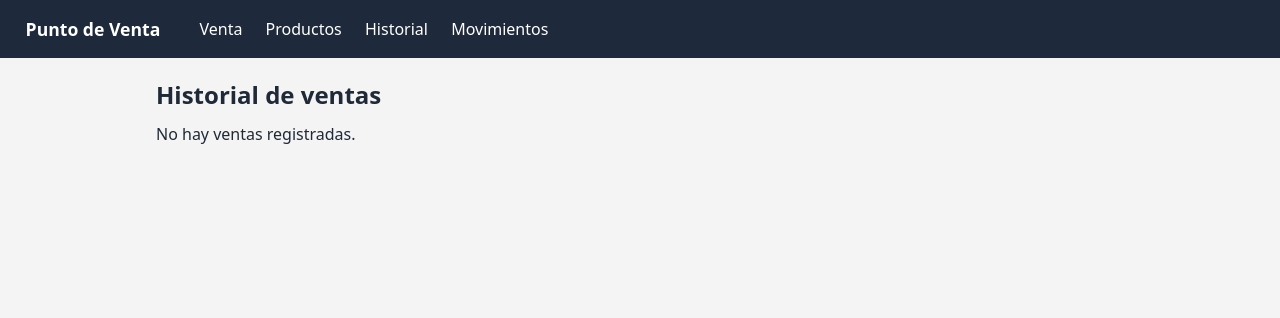
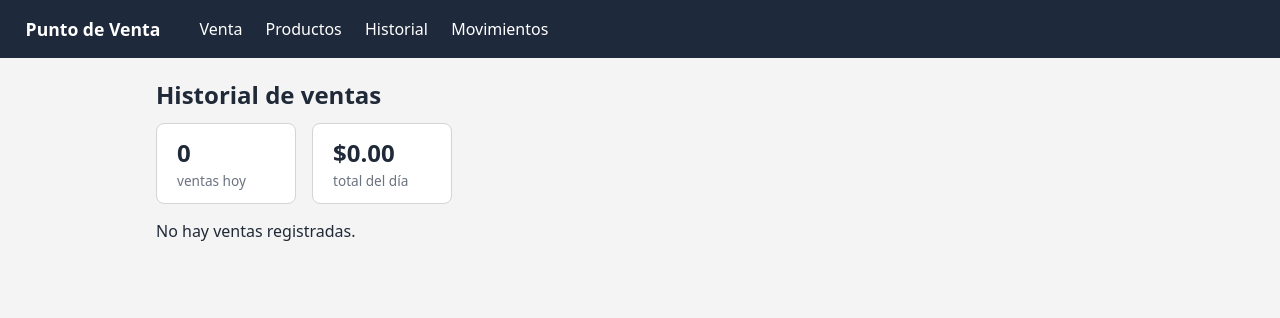
Before and after one commit to CrisTlalmis/POS-Proy, a Flask app: page /historial in a window 1280 px wide. Shown: the top 318 px of the page. Run offline with Flask 3, Linux system fonts and the light colour scheme; data that the repository does not hold is empty.

Commit message:
Corte del dia: resumen de ventas y total en Historial

```diff
--- a/app.py
+++ b/app.py
@@ -343,10 +343,15 @@ def registrar_movimiento(producto_id):
 
 @app.route("/historial")
 def historial():
-    ventas = get_db().execute(
+    db = get_db()
+    ventas = db.execute(
         "SELECT id, fecha, total FROM ventas ORDER BY id DESC"
     ).fetchall()
-    return render_template("historial.html", ventas=ventas)
+    hoy = db.execute(
+        "SELECT COUNT(*) AS n, COALESCE(SUM(total), 0) AS total"
+        " FROM ventas WHERE date(fecha) = date('now', 'localtime')"
+    ).fetchone()
+    return render_template("historial.html", ventas=ventas, hoy=hoy)
 
 
 @app.route("/ticket/<int:venta_id>")
--- a/static/style.css
+++ b/static/style.css
@@ -80,6 +80,12 @@ td.cant .pesos { display: block; margin-top: .25rem; }
 td.cant .gramos { display: block; color: #6b7280; }
 .eliminar { color: #dc2626; border-color: #fca5a5; }
 
+/* corte del día */
+.corte { display: flex; gap: 1rem; margin-bottom: 1rem; }
+.tarjeta-corte { background: #fff; border: 1px solid #d4d4d8; border-radius: 8px; padding: .75rem 1.25rem; min-width: 140px; }
+.cifra { display: block; font-size: 1.5rem; font-weight: 700; }
+.etiqueta { color: #6b7280; font-size: .85rem; }
+
 /* productos */
 .alta { display: flex; gap: .5rem; margin-bottom: 1rem; }
 .alta input { font: inherit; padding: .5rem; border: 1px solid #d4d4d8; border-radius: 6px; }
--- a/templates/historial.html
+++ b/templates/historial.html
@@ -1,6 +1,16 @@
 {% extends "base.html" %}
 {% block contenido %}
 <h2>Historial de ventas</h2>
+<section class="corte">
+  <div class="tarjeta-corte">
+    <span class="cifra">{{ hoy.n }}</span>
+    <span class="etiqueta">ventas hoy</span>
+  </div>
+  <div class="tarjeta-corte">
+    <span class="cifra">${{ "%.2f"|format(hoy.total) }}</span>
+    <span class="etiqueta">total del día</span>
+  </div>
+</section>
 {% if ventas %}
 <table>
   <thead><tr><th>Folio</th><th>Fecha</th><th>Total</th><th></th></tr></thead>
```
